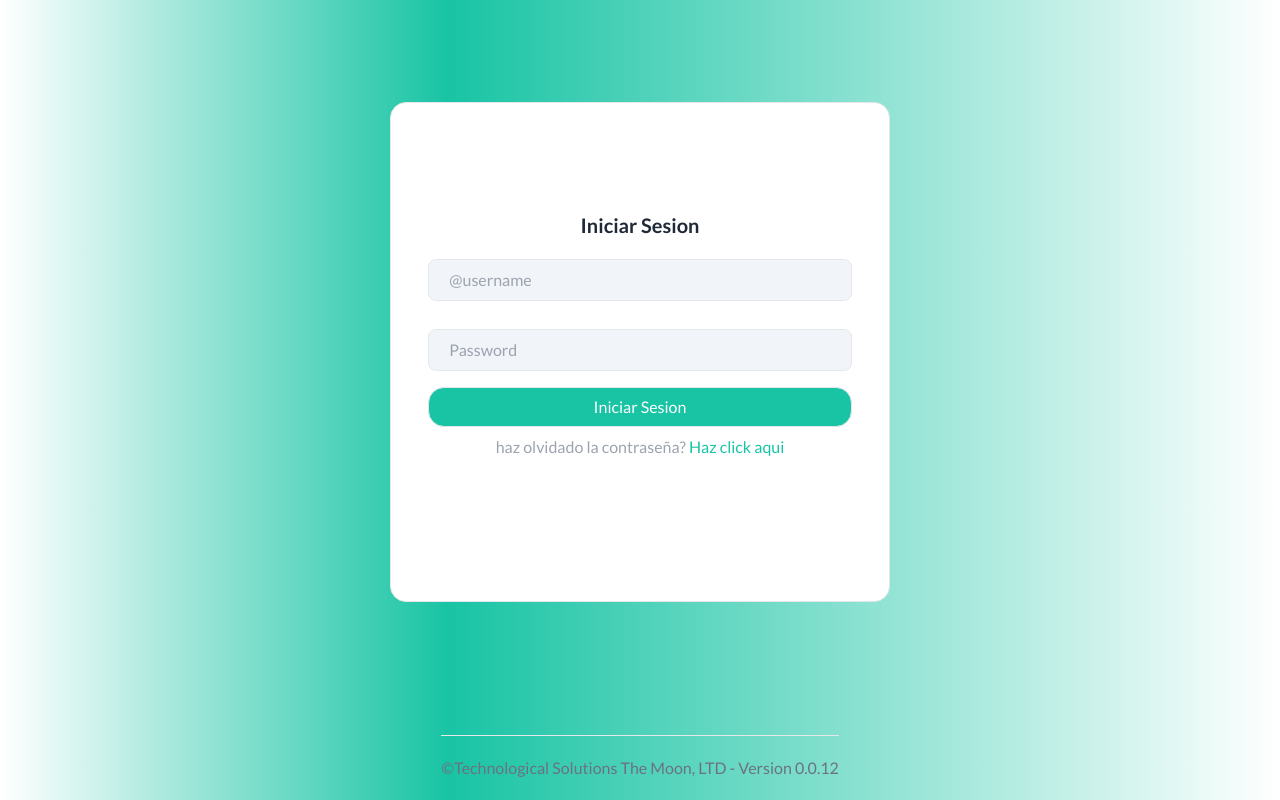
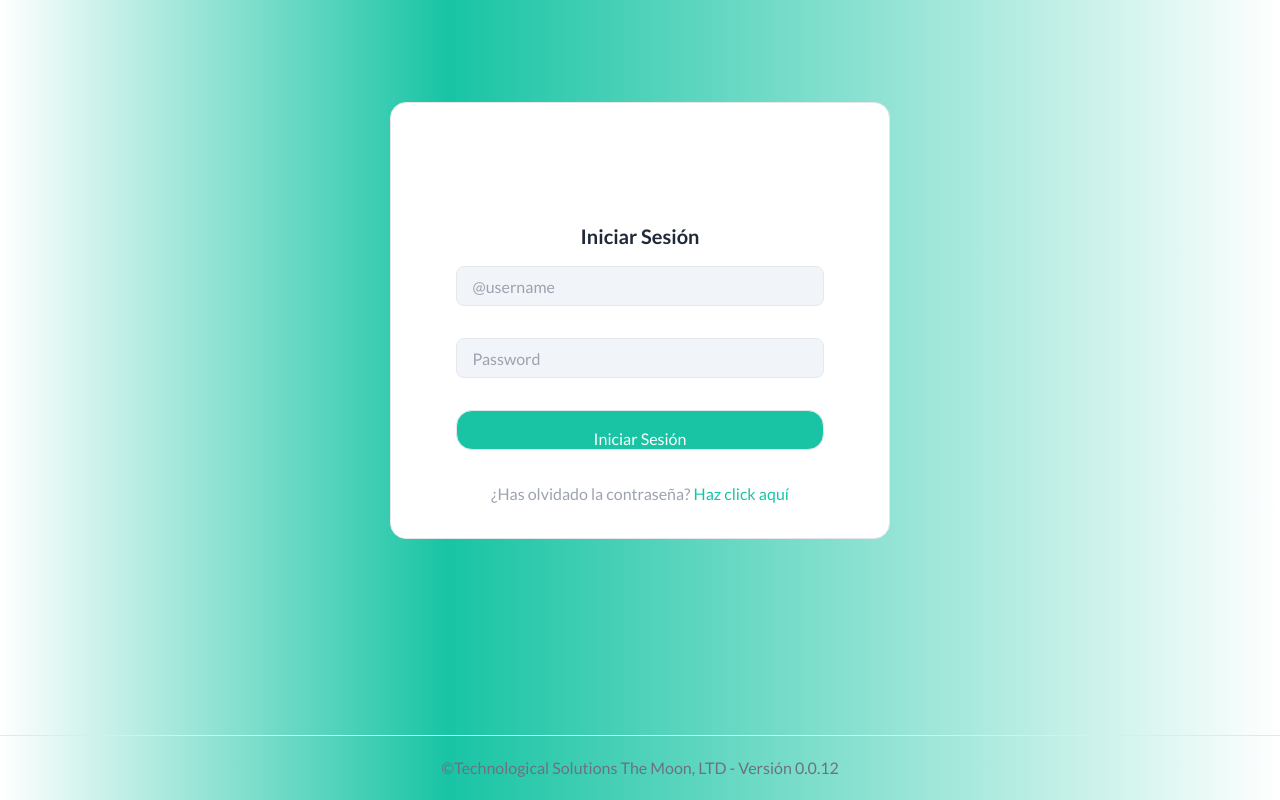
Before and after one commit to hersdev199/clientes-CCero, a Next.js app: page / in a window 1280 px wide. Built offline with nearby package versions, Linux system fonts and the light colour scheme.

Commit message:
responsive test

```diff
--- a/src/app/globals.css
+++ b/src/app/globals.css
@@ -20,7 +20,7 @@ body{
   background-color: #f1f4f8;
 }
 
-#usernane, #password{
+#username, #password{
   background-color: #f1f4f8;
 }
 
@@ -28,3 +28,58 @@ body{
   background: rgb(255,255,255);
   background: linear-gradient(90deg, rgba(255,255,255,1) 0%, rgba(24,196,164,1) 35%, rgba(255,255,255,1) 100%);
 }
+
+#login-container {
+  width: 90%;
+  max-width: 500px;
+  height: auto;
+  margin-top: 10%;
+  padding: 2rem;
+}
+
+#login-title {
+  margin-top: 2rem;
+}
+
+#input-container input {
+  width: 100%;
+  margin: 0.5rem 0;
+  height: 2.5rem;
+  padding: 0.5rem;
+}
+
+#send {
+  height: 2.5rem;
+  margin-top: 1rem;
+}
+
+#forgot-password {
+  margin-top: 1rem;
+}
+
+@media (min-width: 768px) {
+  #login-container {
+    margin-top: 8%;
+    padding: 2rem;
+  }
+
+  #login-title {
+    margin-top: 20%;
+  }
+
+  #input-container input {
+    width: 85%;
+    margin: 1rem 0;
+    height: 2.5rem;
+    padding: 1rem;
+  }
+
+  #send {
+    height: 2.5rem;
+    margin-top: 1rem;
+  }
+
+  #forgot-password {
+    margin-top: 1rem;
+  }
+}
--- a/src/app/page.js
+++ b/src/app/page.js
@@ -1,46 +1,52 @@
 export default function Home() {
   return (
     <main
-      className="items-center text-center flex flex-col h-screen"
+      className="w-full h-screen items-center text-center flex flex-col"
       id="login"
     >
-      <div className="block items-center justify-center h-[500px] w-[500px] py-2  border rounded-[16px] m-auto bg-white mt-[8%]">
-        <h2 className="text-gray-800 text-xl mt-[20%] font-bold">
-          Iniciar Sesion
+      <div
+        id="login-container"
+        className="block items-center justify-center h-[500px] w-[500px] py-2 border rounded-[16px] m-auto bg-white mt-[8%]"
+      >
+        <h2
+          id="login-title"
+          className="text-gray-800 text-xl mt-[20%] font-bold"
+        >
+          Iniciar Sesión
         </h2>
-        <div className="block w-full m-auto">
+        <div id="input-container" className="block w-full m-auto">
           <input
             type="text"
-            id="usernane"
+            id="username"
             className="w-[85%] m-5 border rounded-[8px] h-[35px] p-5"
             placeholder="@username"
-          ></input>
+          />
           <input
             type="password"
             id="password"
             className="w-[85%] m-2 border rounded-[8px] h-[35px] p-5"
             placeholder="Password"
-          ></input>
+          />
           <input
             type="submit"
             id="send"
             className="w-[85%] m-2 border rounded-[16px] h-[40px] bg-[#18c4a4] text-white"
-            value="Iniciar Sesion"
-          ></input>
+            value="Iniciar Sesión"
+          />
         </div>
-        <p className="text-gray-400">
-          haz olvidado la contraseña?
+        <p id="forgot-password" className="text-gray-400">
+          ¿Has olvidado la contraseña?
           <a href="#" className="text-[#18c4a4]">
             {" "}
-            Haz click aqui
+            Haz click aquí
           </a>
         </p>
       </div>
 
-      <footer className="sticky bottom-0 mb-5 ">
-        <hr className="text-black  mt-5 mb-5"></hr>
-        <h2 className="text-gray-500 mt-auto">
-          ©Technological Solutions The Moon, LTD - Version 0.0.12
+      <footer id="footer" className="sticky bottom-0 mb-5 w-full text-center">
+        <hr className="text-black mt-5 mb-5" />
+        <h2 className="text-gray-500">
+          ©Technological Solutions The Moon, LTD - Versión 0.0.12
         </h2>
       </footer>
     </main>
```
